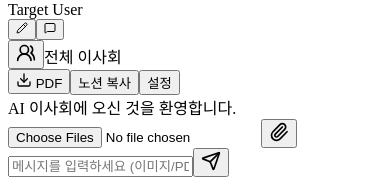
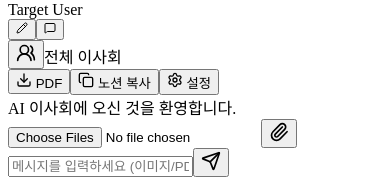
Before and after one commit to kyounghokim185/AI-multi-agent, a Next.js app in the folder ai-board/: page /persona in a window 390 px wide. Shown: the part 1107-1286 px from the top of the page. Built offline with nearby package versions, Linux system fonts and the light colour scheme.

Commit message:
Fix UI layout: Resize robot, mobile title, and Persona mobile layout

```diff
--- a/ai-board/src/app/page.js
+++ b/ai-board/src/app/page.js
@@ -14,7 +14,7 @@ export default function LandingPage() {
       <header className="bg-white border-b border-slate-200 py-6 px-8 flex items-center justify-between relative z-10">
         <div className="flex items-center gap-2">
           <Sparkles className="text-orange-600" size={28} />
-          <h1 className="text-2xl font-bold bg-gradient-to-r from-orange-600 to-amber-500 bg-clip-text text-transparent">
+          <h1 className="text-sm md:text-2xl font-bold bg-gradient-to-r from-orange-600 to-amber-500 bg-clip-text text-transparent">
             아이파크몰 총무팀 아이디어 검토
           </h1>
         </div>
@@ -27,7 +27,7 @@ export default function LandingPage() {
       <main className="flex-1 flex flex-col items-center justify-center p-8 relative overflow-hidden">
 
         {/* 3D Robot Mascot */}
-        <div className="mb-10 scale-110 hover:scale-125 transition-transform duration-500">
+        <div className="mb-10 w-32 md:w-48 hover:scale-110 transition-transform duration-500">
           <InteractiveRobot />
         </div>
 
--- a/ai-board/src/app/persona/page.js
+++ b/ai-board/src/app/persona/page.js
@@ -2,7 +2,7 @@
 
 import React, { useState, useEffect, useRef } from 'react';
 import Link from 'next/link';
-import { ArrowLeft, User, Shield, Server, TrendingUp, Zap, Coffee, Armchair, Send, Settings, CheckCircle2, XCircle, Lock, FileText, Sparkles, Handshake, Briefcase, Gamepad2, Palette, Wallet, Baby, Newspaper, Heart, Plus, Pencil, Trash2, Download, Paperclip, X, MessageSquare, Users2 } from 'lucide-react';
+import { ArrowLeft, User, Shield, Server, TrendingUp, Zap, Coffee, Armchair, Send, Settings, CheckCircle2, XCircle, Lock, FileText, Sparkles, Handshake, Briefcase, Gamepad2, Palette, Wallet, Baby, Newspaper, Heart, Plus, Pencil, Trash2, Download, Paperclip, X, MessageSquare, Users2, Copy } from 'lucide-react';
 import { jsPDF } from 'jspdf';
 import html2canvas from 'html2canvas';
 
@@ -436,7 +436,7 @@ export default function AI_Board_Simulator() {
     };
 
     return (
-        <div className="flex h-screen bg-slate-50 font-sans text-slate-900 overflow-hidden">
+        <div className="flex h-[100dvh] bg-slate-50 font-sans text-slate-900 overflow-hidden">
             {/* Sidebar (Desktop) - Add no-print */}
             <div className="w-80 bg-white border-r border-slate-200 flex flex-col z-20 shrink-0 hidden md:flex no-print">
                 <div className="p-6 border-b border-slate-100 flex flex-col gap-4">
@@ -525,25 +525,29 @@ export default function AI_Board_Simulator() {
 
             {/* Main Chat */}
             <div className="flex-1 flex flex-col h-full bg-slate-100 relative">
-                <div className="h-16 bg-white border-b border-slate-200 flex items-center justify-between px-4 md:px-6 shadow-sm z-10 no-print">
+                <div className="min-h-[4rem] h-auto py-2 bg-white border-b border-slate-200 flex flex-wrap gap-2 items-center justify-between px-4 md:px-6 shadow-sm z-10 no-print">
                     <div className="font-bold text-slate-700 flex items-center gap-2">
                         {/* Mobile Menu Button */}
-                        <button onClick={() => setShowMobileMenu(true)} className="md:hidden mr-2 p-2 bg-slate-100 rounded-lg text-slate-600">
+                        <button onClick={() => setShowMobileMenu(true)} className="md:hidden mr-1 p-2 bg-slate-100 rounded-lg text-slate-600">
                             <Users2 size={20} />
                         </button>
-                        {soloAgent ? <span className="bg-orange-100 text-orange-700 px-2 py-1 rounded-lg text-xs truncate max-w-[150px]">1:1 {agents.find(a => a.id === soloAgent)?.name}</span> : "전체 이사회"}
+                        {soloAgent ? <span className="bg-orange-100 text-orange-700 px-2 py-1 rounded-lg text-xs truncate max-w-[120px] md:max-w-[200px]">1:1 {agents.find(a => a.id === soloAgent)?.name}</span> : <span className="truncate">전체 이사회</span>}
                     </div>
-                    <div className="flex gap-2">
+                    <div className="flex gap-1 md:gap-2">
                         <button onClick={() => window.print()} className="bg-slate-100 text-slate-600 px-3 py-1.5 rounded-lg text-sm font-bold flex items-center gap-1">
-                            <Download size={16} /> PDF
+                            <Download size={16} /> <span className="hidden md:inline">PDF</span>
                         </button>
                         {pendingContext && (
-                            <button onClick={handleGenerateFinalReport} className="bg-green-600 hover:bg-green-700 text-white px-4 py-2 rounded-xl text-sm font-bold flex items-center gap-2 shadow-md animate-pulse ring-2 ring-green-200">
-                                <CheckCircle2 size={16} /> 승인 및 최종 리포트 생성
+                            <button onClick={handleGenerateFinalReport} className="bg-green-600 hover:bg-green-700 text-white px-3 md:px-4 py-2 rounded-xl text-xs md:text-sm font-bold flex items-center gap-2 shadow-md animate-pulse ring-2 ring-green-200">
+                                <CheckCircle2 size={16} /> <span className="hidden md:inline">승인 및 리포트</span><span className="md:hidden">승인</span>
                             </button>
                         )}
-                        <button onClick={exportToNotion} className="bg-slate-100 text-slate-600 px-3 py-1.5 rounded-lg text-sm font-bold">노션 복사</button>
-                        <button onClick={() => setShowSettings(true)} className="bg-slate-100 text-slate-600 px-3 py-1.5 rounded-lg text-sm font-bold">설정</button>
+                        <button onClick={exportToNotion} className="bg-slate-100 text-slate-600 px-3 py-1.5 rounded-lg text-sm font-bold flex items-center gap-1">
+                            <Copy size={16} /> <span className="hidden md:inline">노션 복사</span>
+                        </button>
+                        <button onClick={() => setShowSettings(true)} className="bg-slate-100 text-slate-600 px-3 py-1.5 rounded-lg text-sm font-bold flex items-center gap-1">
+                            <Settings size={16} /> <span className="hidden md:inline">설정</span>
+                        </button>
                     </div>
                 </div>
 
```
